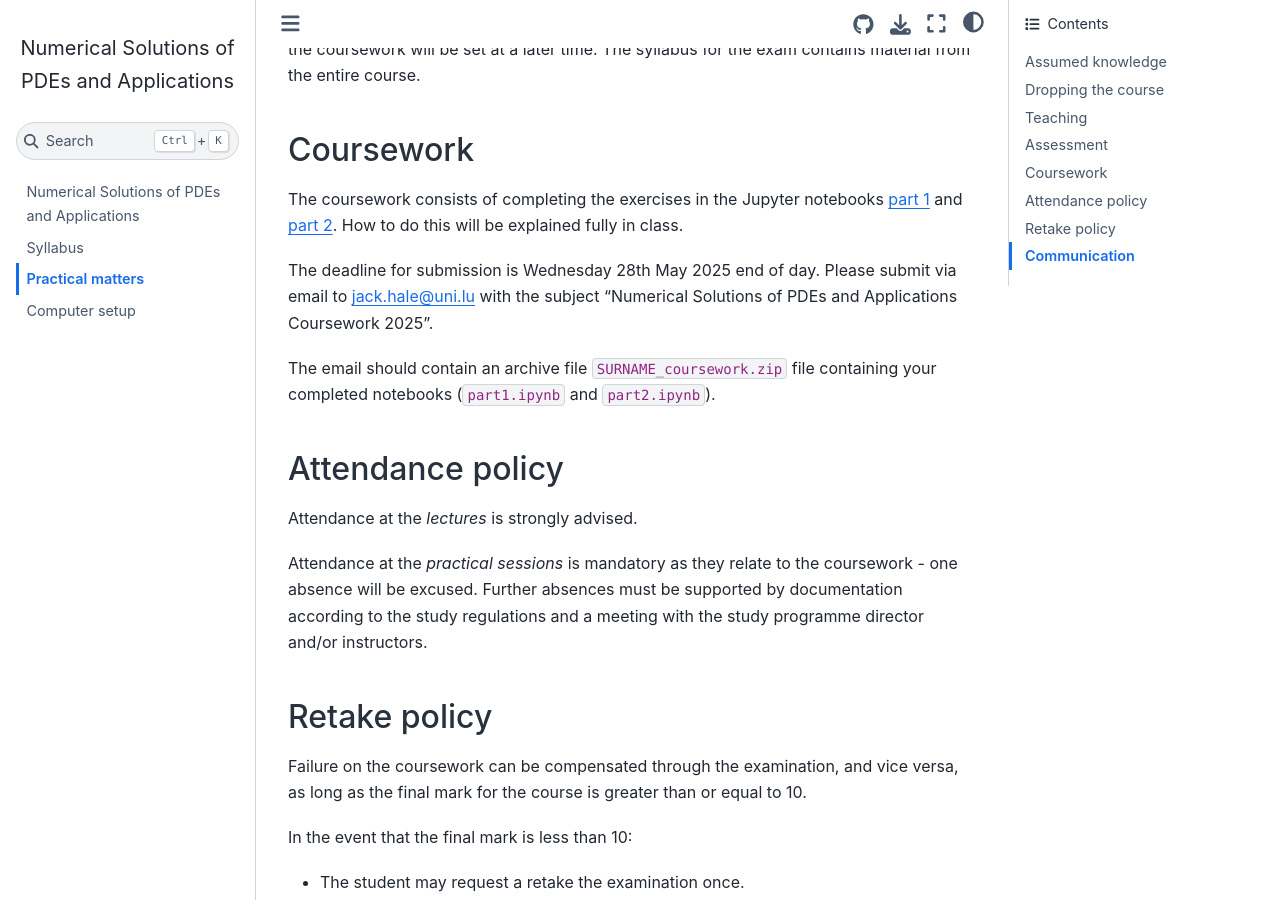
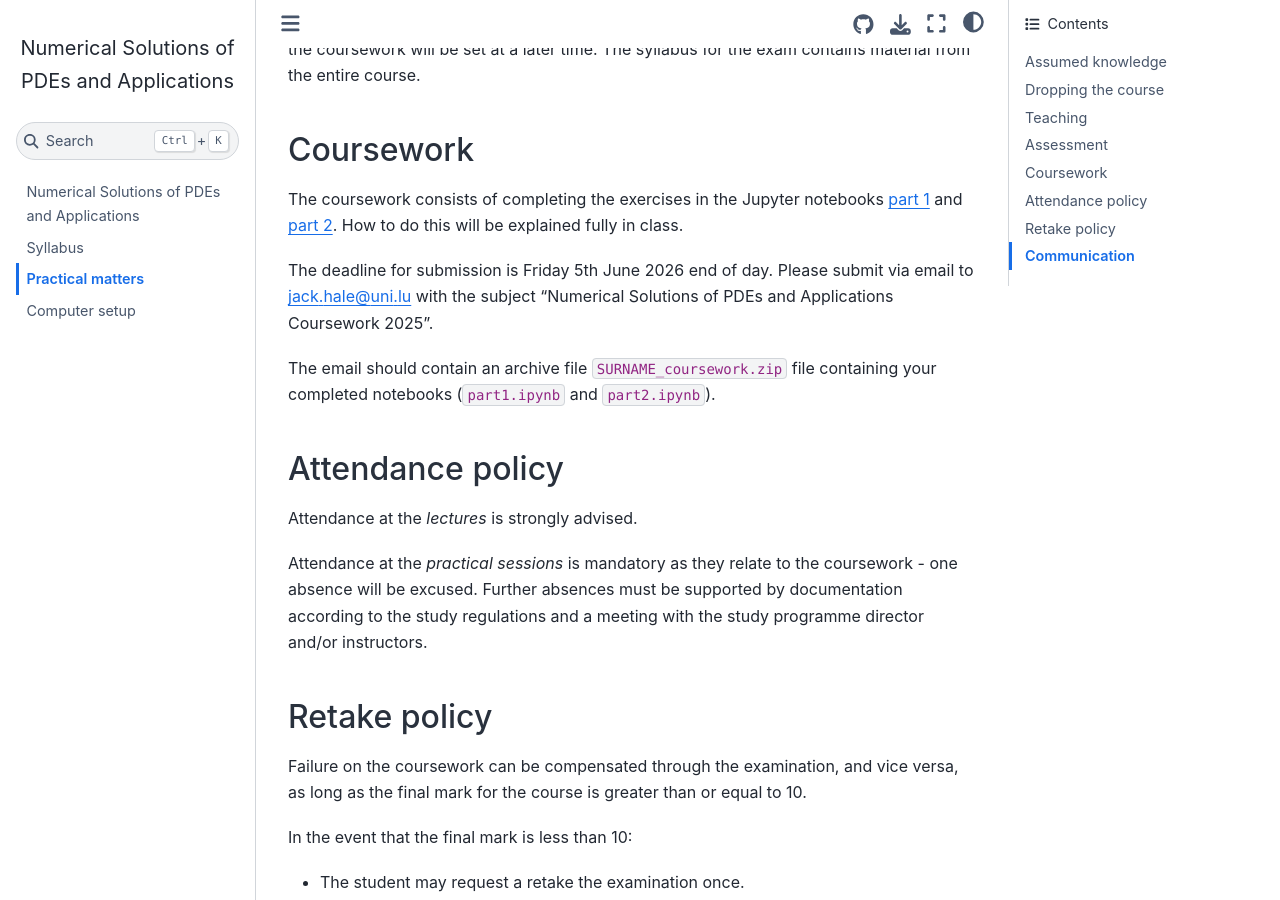
Before and after one commit to jhale/numerical-solutions-pdes, a Jupyter Book: the page built from chapters/practical.md, in a window 1280 px wide and 900 px high, scrolled down 684 px. Built offline with Jupyter Book 1.0.4 settings and Sphinx 7.4.7 and the Sphinx Book theme 1.1.4, drawn with Linux system fonts in a browser that asks for light colours; pages that are not in the unit, such as notebooks, are missing from menus.

Commit message:
Extend deadline.

```diff
--- a/chapters/practical.md
+++ b/chapters/practical.md
@@ -31,7 +31,7 @@ The coursework consists of completing the exercises in the Jupyter notebooks
 [part 1](part1) and [part 2](part2). How to do this will be explained fully in
 class.
 
-The deadline for submission is Wednesday 28th May 2025 end of day. Please
+The deadline for submission is Friday 5th June 2026 end of day. Please
 submit via email to [jack.hale@uni.lu](mailto:jack.hale@uni.lu)  with the
 subject "Numerical Solutions of PDEs and Applications Coursework 2025".
 
```
